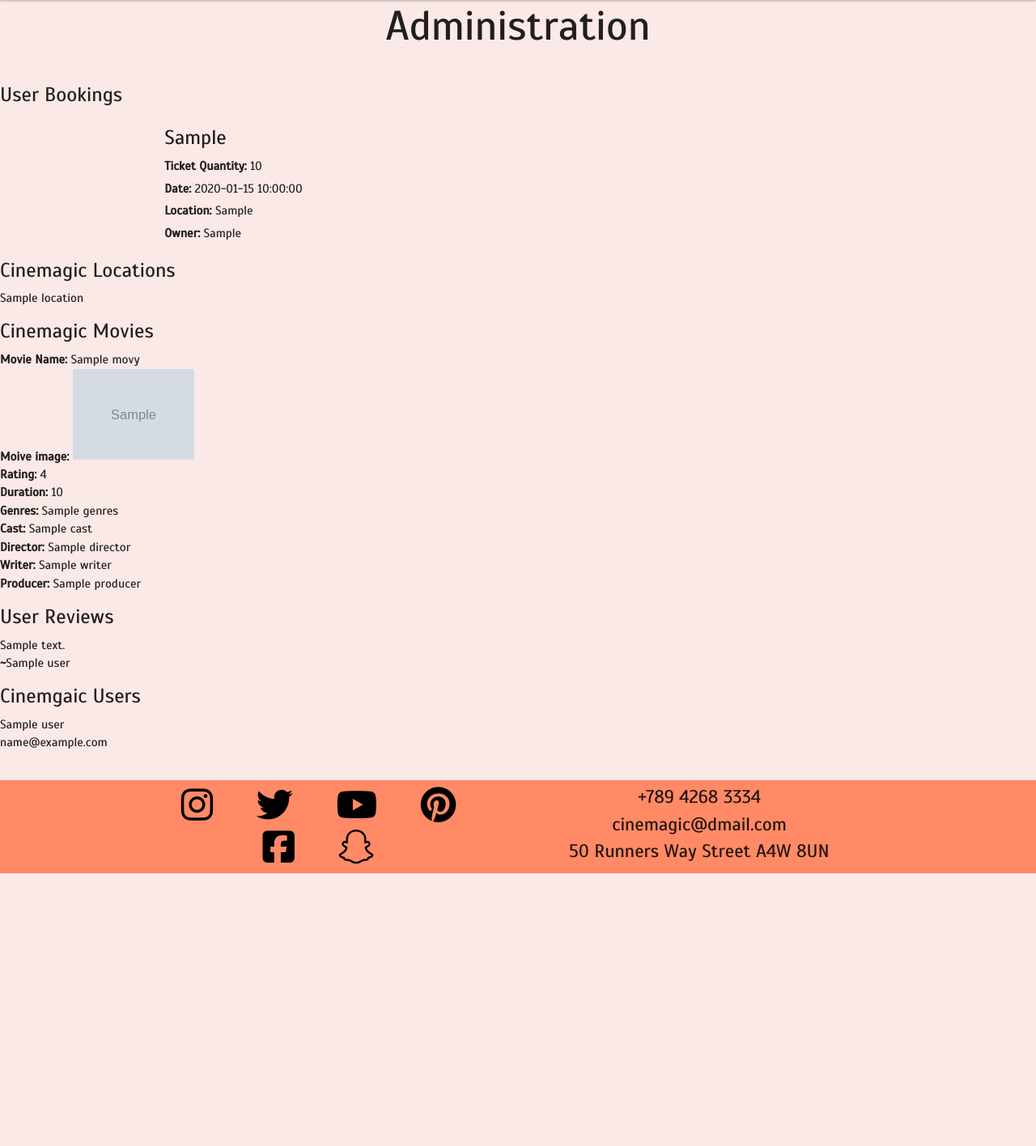
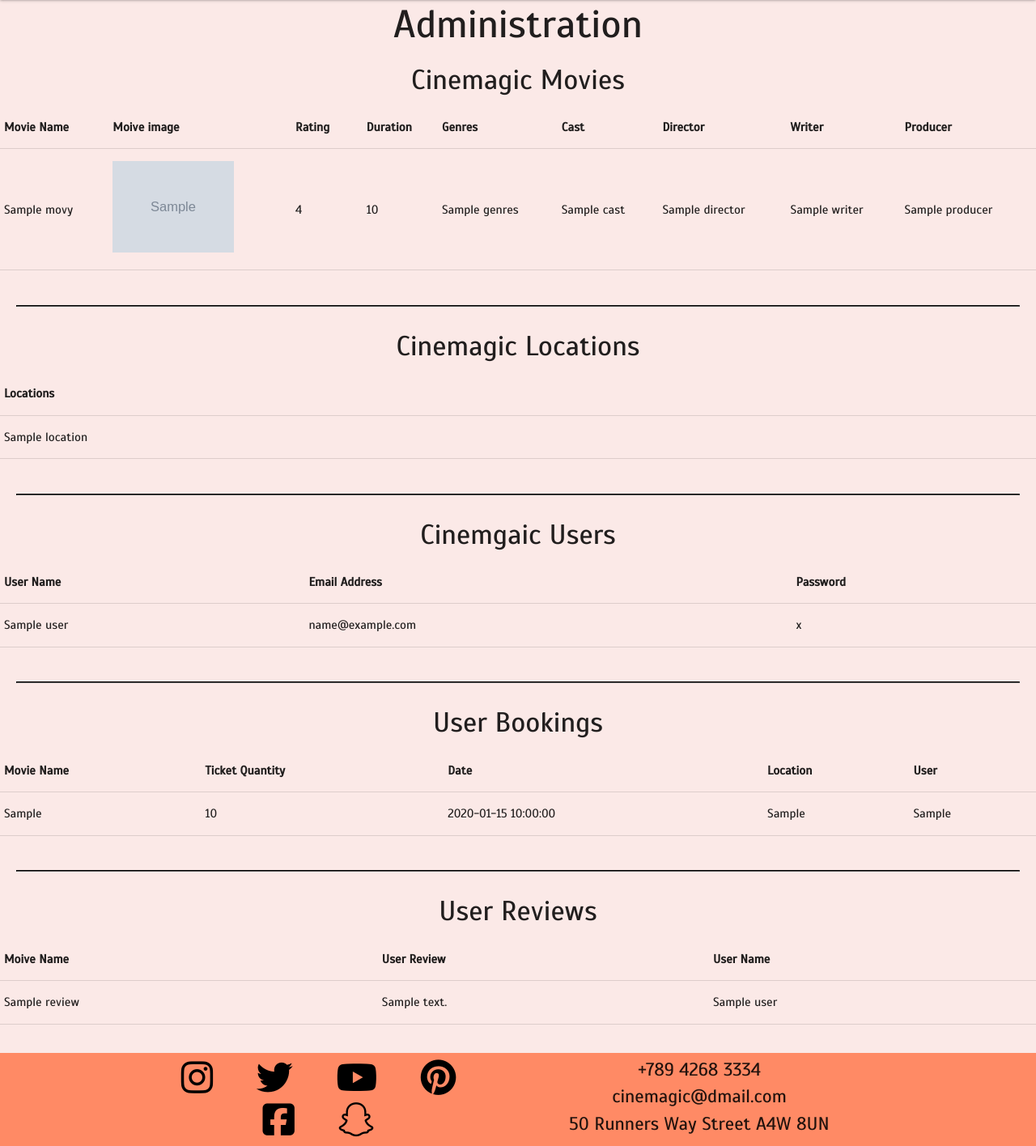
Before and after one commit to VioletViolaVi/Milestone-Project-3, a Flask app: page /admin in a window 1280 px wide. Shown: the part 76-1492 px from the top of the page at 81% size. Before the commit the page ends 1155 px from the top, so only its background shows below. Run offline with Flask 2, Linux system fonts and the light colour scheme; grey boxes marked "Sample" are stand-in pictures; a database or web service that is not in the repository returns one stand-in record (values such as "Sample title"); some libraries are stand-ins or nearby versions.

Commit message:
Organise data on admin page into tables.

```diff
--- a/static/css/style.css
+++ b/static/css/style.css
@@ -16,7 +16,8 @@
   font-weight: 700;
 }
 
-#hrMovieDetails {
+#hrMovieDetails,
+.hr-admin {
   margin: 20px 20px 30px;
   border-color: black;
 }
@@ -72,7 +73,7 @@ nav {
 }
 
 .sidenav li > a:hover {
-  background-color: pink;
+  background-color: rgba(255, 192, 203, 0.473);
 }
 
 .side-nav-links.black-text.waves-effect {
@@ -396,11 +397,19 @@ input.select-dropdown.dropdown-trigger {
   color: green;
 }
 
-  /******************************************* admin */
+/******************************************* admin */
 
-  .admin-images{
-      width: 10em;
-  }
+#admin-title {
+  font-size: 1.6em;
+}
+
+#ratings-header-padding {
+  padding-top: 15em;
+}
+
+.admin-images {
+  width: 10em;
+}
 
 /****************************************************************************************************** BREAKPOINTS from bootstrap */
 @media (min-width: 576px) {
@@ -590,7 +599,7 @@ input.select-dropdown.dropdown-trigger {
   }
 
   .top-nav-links:hover {
-    background-color: pink;
+    background-color: rgba(255, 192, 203, 0.473);
   }
 
   #home {
@@ -688,6 +697,15 @@ input.select-dropdown.dropdown-trigger {
   }
 }
 
+@media (min-width: 993px) {
+  /******************************************* admin */
+
+  #ratings-header-padding {
+    padding-top: 15px;
+    padding-right: 1em;
+  }
+}
+
 @media (min-width: 1200px) {
   /******************************************* top nav */
 
--- a/templates/admin.html
+++ b/templates/admin.html
@@ -1,67 +1,132 @@
 {% extends "base.html" %} {% block admin %}
 
     <div class="center">
-        <h2>{{ page_title }}</h2>
+        <h2 id="admin-title">{{ page_title }}</h2>
     </div>
+
+    <!-- cinemagic movies -->
+    <h4 class="center">{{ movies_title }}</h4>
+    <table class="responsive-table highlight">
+        <thead>
+            <tr>
+                <th>Movie Name</th>
+                <th>Moive image</th>
+                <th id="ratings-header-padding">Rating</th>
+                <th>Duration</th>
+                <th>Genres</th>
+                <th>Cast</th>
+                <th>Director</th>
+                <th>Writer</th>
+                <th>Producer</th>
+            </tr>
+        </thead>
+        <tbody>
+            {% for movie in movie_names %}
+                <tr>
+                    <td>{{ movie.movie_name }}</td>
+                    <td><img class="admin-images" src="{{ movie.movie_poster }}" alt="A picture of a movie poster showing at Cinemagic."></td>
+                    <td>{{ movie.rating }}</td>
+                    <td>{{ movie.duration }}</td>
+                    <td>{{ movie.genres }}</td>
+                    <td>{{ movie.cast }}</td>
+                    <td>{{ movie.director }}</td>
+                    <td>{{ movie.writer }}</td>
+                    <td>{{ movie.producer }}</td>
+                </tr>
+            {% endfor %}
+        </tbody>
+    </table>
     <br>
+    <hr class="hr-admin">
 
-    <h5>{{ bookings_title }}</h5>
-        {% for booking in booking_info %}
-            <div class="container">
-                <div class="row margin-removal">
-                    <div class="booked-details col s6">
-                        <ul>
-                            <li>
-                                <h5>{{ booking.booked_movie }}</h5>
-                            </li>
-                            <li>
-                                <p><b>Ticket Quantity: </b>{{ booking.booked_ticket_quantity }}</p>
-                            </li>
-                            <li>
-                                <p><b>Date: </b>{{ booking.booked_date }}</p>
-                            </li>
-                            <li>
-                                <p><b>Location: </b>{{ booking.booked_location }}</p>
-                            </li>
-                            <li>
-                                <p><b>Owner: </b>{{ booking.booked_by }}</p>
-                            </li>
-                        </ul>
-                    </div>
-                </div>
-            </div>
-        {% endfor %}
+    <!-- cinemagic locations -->
+    <h4 class="center">{{ locations_title }}</h4>
+    <table class="responsive-table highlight">
+        <thead>
+            <tr>
+                <th>Locations</th>
+            </tr>
+        </thead>
+        <tbody>
+            {% for location_name in location_names %}
+                <tr>
+                    <td>{{ location_name.location_name }}</td>
+                </tr>
+            {% endfor %}
+        </tbody>
+    </table>
+    <br>
+    <hr class="hr-admin">
 
-    <h5>{{ locations_title }}</h5>
-        {% for location_name in location_names %}
-            <p>{{ location_name.location_name }}</p>
-        {% endfor %}
+    <!-- user signup info -->
+    <h4 class="center">{{ users_title}}</h4>
+    <table class="responsive-table highlight">
+        <thead>
+            <tr>
+                <th>User Name</th>
+                <th>Email Address</th>
+                <th>Password</th>
+            </tr>
+        </thead>
+        <tbody>
+            {% for user in users %}
+                <tr>
+                    <td>{{ user.user}}</td>
+                    <td>{{ user.email }}</td>
+                    <td>{{ user.pwd }}</td>
+                </tr>
+            {% endfor %}
+        </tbody>
+    </table>
+    <br>
+    <hr class="hr-admin">
 
-    <h5>{{ movies_title }}</h5>
-        {% for movie in movie_names %}
-            <ul>
-                <li><b>Movie Name: </b>{{ movie.movie_name }}</li>
-                <li><b>Moive image: </b><img class="admin-images" src="{{ movie.movie_poster }}" alt="A picture of a movie poster showing at Cinemagic."> </li>
-                <li><b>Rating: </b>{{ movie.rating }}</li>
-                <li><b>Duration: </b>{{ movie.duration }}</li>
-                <li><b>Genres: </b>{{ movie.genres }}</li>
-                <li><b>Cast: </b>{{ movie.cast }}</li>
-                <li><b>Director: </b>{{ movie.director }}</li>
-                <li><b>Writer: </b>{{ movie.writer }}</li>
-                <li><b>Producer: </b>{{ movie.producer }}</li>
-            </ul>
-        {% endfor %}
+    <!-- user bookings -->
+    <h4 class="center">{{ bookings_title }}</h4>
+    <table class="responsive-table highlight">
+        <thead>
+            <tr>
+                <th>Movie Name</th>
+                <th>Ticket Quantity</th>
+                <th>Date</th>
+                <th>Location</th>
+                <th>User</th>
+            </tr>
+        </thead>
+        <tbody>
+            {% for booking in booking_info %}
+                <tr>
+                    <td>{{ booking.booked_movie }}</td>
+                    <td>{{ booking.booked_ticket_quantity }}</td>
+                    <td>{{ booking.booked_date }}</td>
+                    <td>{{ booking.booked_location }}</td>
+                    <td>{{ booking.booked_by }}</td>
+                </tr>
+            {% endfor %}
+        </tbody>
+    </table>
+    <br>
+    <hr class="hr-admin">
 
-    <h5>{{ users_reviews_title }}</h5>
-        {% for review in reviews %}
-            <p>{{ review.user_review }}</p>
-            <p><b>~</b>{{ review.user }}</p>
-        {% endfor %}
-
-    <h5>{{ users_title}}</h5>
-        {% for user in users %}
-            <p>{{ user.user }}</p>
-            <p>{{ user.email }}</p>
-        {% endfor %}
+    <!-- user movie reviews -->
+    <h4 class="center">{{ users_reviews_title }}</h4>
+    <table class="responsive-table highlight">
+        <thead>
+            <tr>
+                <th>Moive Name</th>
+                <th>User Review</th>
+                <th>User Name</th>
+            </tr>
+        </thead>
+        <tbody>
+            {% for review in reviews %}
+                <tr>
+                    <td>{{ review.reviewed_movie_name }}</td>
+                    <td>{{ review.user_review }}</td>
+                    <td>{{ review.user }}</td>
+                </tr>
+            {% endfor %}
+        </tbody>
+    </table>
 
 {% endblock %}
--- a/templates/base.html
+++ b/templates/base.html
@@ -25,11 +25,14 @@
                         <li><a class="top-nav-links black-text" href="{{ url_for('signup') }}">Sign Up</a></li>
                         <li><a class="top-nav-links black-text" href="{{ url_for('login') }}">Log In</a></li>
                     {% else %}
-                        <li><a class="top-nav-links black-text" href="{{ url_for('my_bookings') }}">My Bookings</a></li>
+                        {% if session.user|lower == "admin"|lower %}
+                            <li><a class="top-nav-links black-text" href="{{ url_for('admin') }}">Admin</a></li>
+                        {% endif %}
+                        {% if session.user|lower != "admin"|lower %}
+                            <li><a class="top-nav-links black-text" href="{{ url_for('my_bookings') }}">My Bookings</a></li>
+                        {% endif %}
                         <li><a class="top-nav-links black-text" href="{{ url_for('logout') }}">Log Out</a></li>
-                        {% if session.user|lower == "admin"|lower %}
-                            <li><a class="top-nav-links black-text" href="{{ url_for('admin') }}">For Admin</a></li>
-                        {% endif %}
+
                     {% endif %}
                 </div>
             </ul>
@@ -47,11 +50,13 @@
                     <li><a class="side-nav-links black-text waves-effect" href="{{ url_for('signup') }}"><i class="fas fa-user black-text"></i>Sign Up</a></li>
                     <li><a class="side-nav-links black-text waves-effect" href="{{ url_for('login') }}"><i class="fas fa-sign-in-alt black-text"></i>Log In</a></li>
                 {% else %}
-                    <li><a class="side-nav-links black-text waves-effect" href="{{ url_for('my_bookings') }}"><i class="fas fa-book black-text"></i>My Bookings</a></li>
-                    <li><a class="side-nav-links black-text waves-effect" href="{{ url_for('logout') }}"><i class="fas fa-sign-out-alt black-text"></i>Log Out</a></li>
                         {% if session.user|lower == "admin"|lower %}
-                            <li><a class="top-nav-links black-text" href="{{ url_for('admin') }}">For Admin</a></li>
+                            <li><a class="side-nav-links black-text waves-effect" href="{{ url_for('admin') }}"><i class="fas fa-user-cog black-text"></i>Admin</a></li>
                         {% endif %}
+                        {% if session.user|lower != "admin"|lower %}
+                            <li><a class="side-nav-links black-text waves-effect" href="{{ url_for('my_bookings') }}"><i class="fas fa-book black-text"></i>My Bookings</a></li>
+                        {% endif %}
+                        <li><a class="side-nav-links black-text waves-effect" href="{{ url_for('logout') }}"><i class="fas fa-sign-out-alt black-text"></i>Log Out</a></li>
                 {% endif %}
             </div>
         </ul>
```
